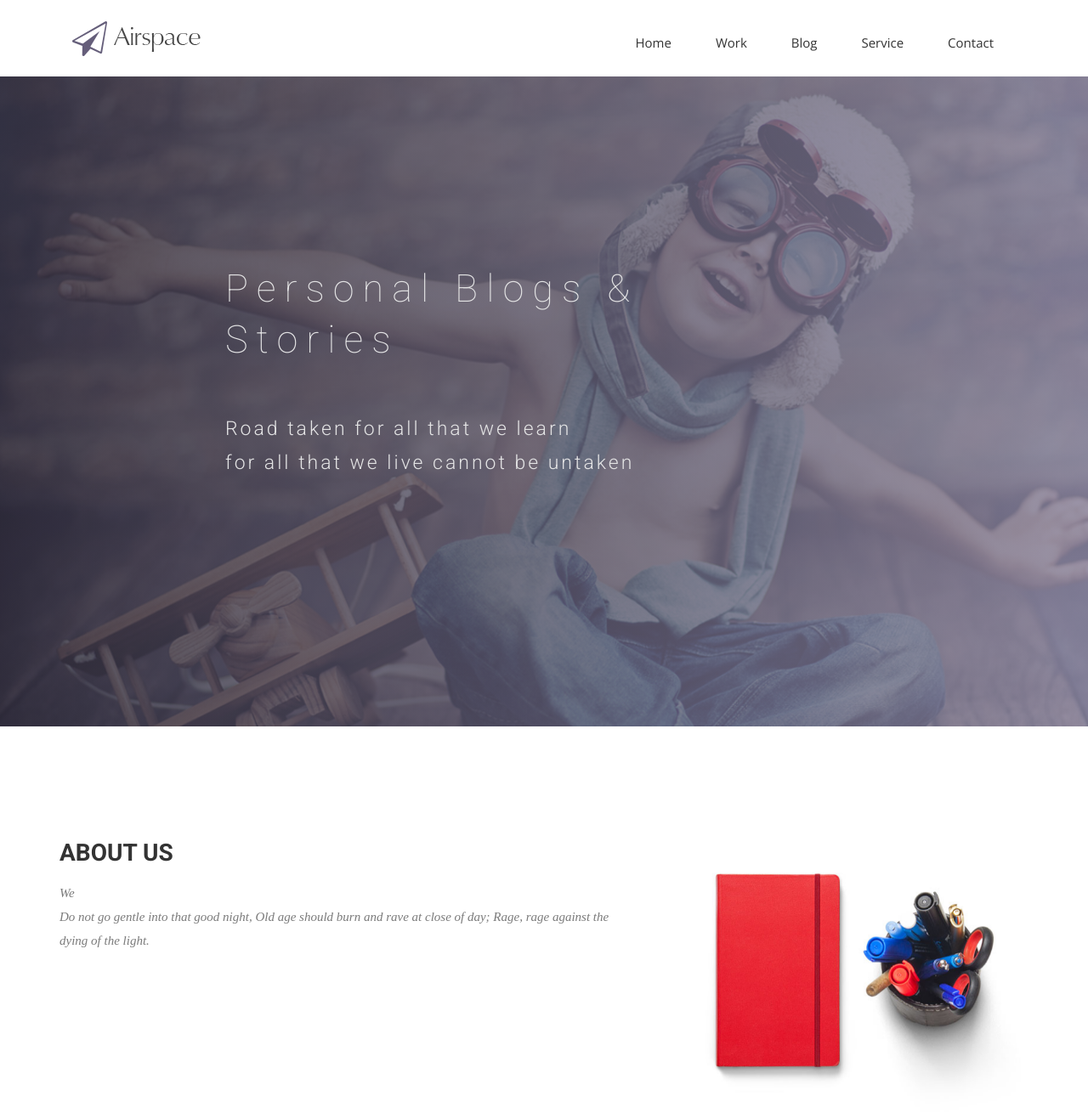
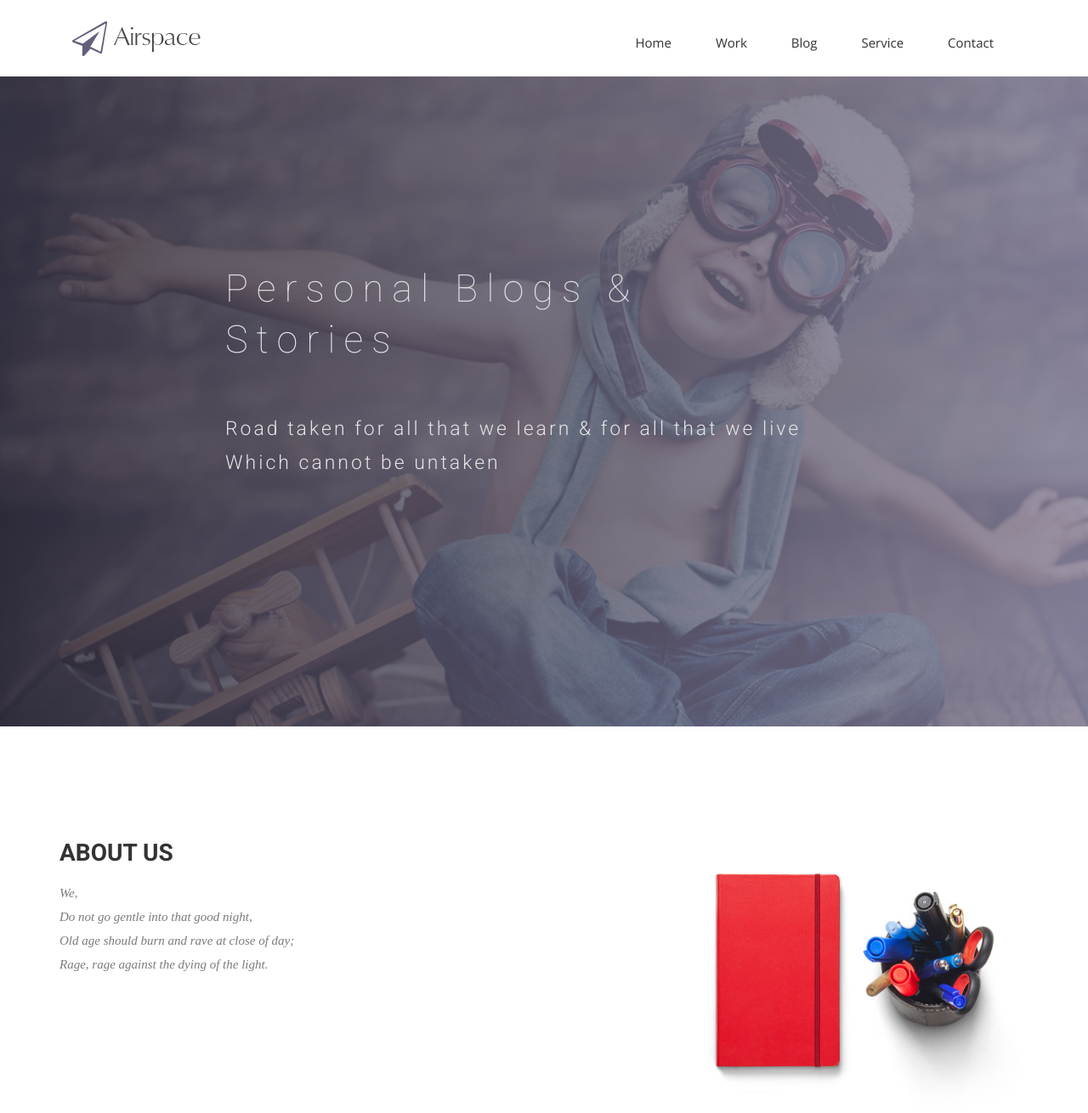
Before and after one commit to th3iedkid/th3iedkid.github.io, a Jekyll site: the page built from index.html, in a window 1280 px wide and 1400 px high. Shown: the top 1310 px of the window at 85% size. Built offline with Jekyll 4.4.1, drawn with Linux system fonts in a browser that asks for light colours; nearby versions of some CDN libraries; some web fonts are replaced.

Commit message:
level one blog

```diff
--- a/index.html
+++ b/index.html
@@ -11,7 +11,7 @@ permalink: /
       <div class="col-md-10 col-md-offset-2">
         <div class="block">
           <h1 class="animated fadeInUp">Personal Blogs &#38; <br> Stories</h1>
-          <p class="animated fadeInUp">Road taken for all that we learn </br> for all that we live cannot be untaken</p>
+          <p class="animated fadeInUp">Road taken for all that we learn &amp; for all that we live  </br> Which cannot be untaken</p>
         </div>
       </div>
     </div>
@@ -25,9 +25,9 @@ permalink: /
         <div class="block">
           <div class="section-title">
             <h2>About Us</h2>
-            <p>We <br/> Do not go gentle into that good night,
-Old age should burn and rave at close of day;
-Rage, rage against the dying of the light.
+            <p>We, <br/> Do not go gentle into that good night,<br/>
+Old age should burn and rave at close of day;<br/>
+Rage, rage against the dying of the light.<br/>
 </p>
           </div>
         </div>
```
